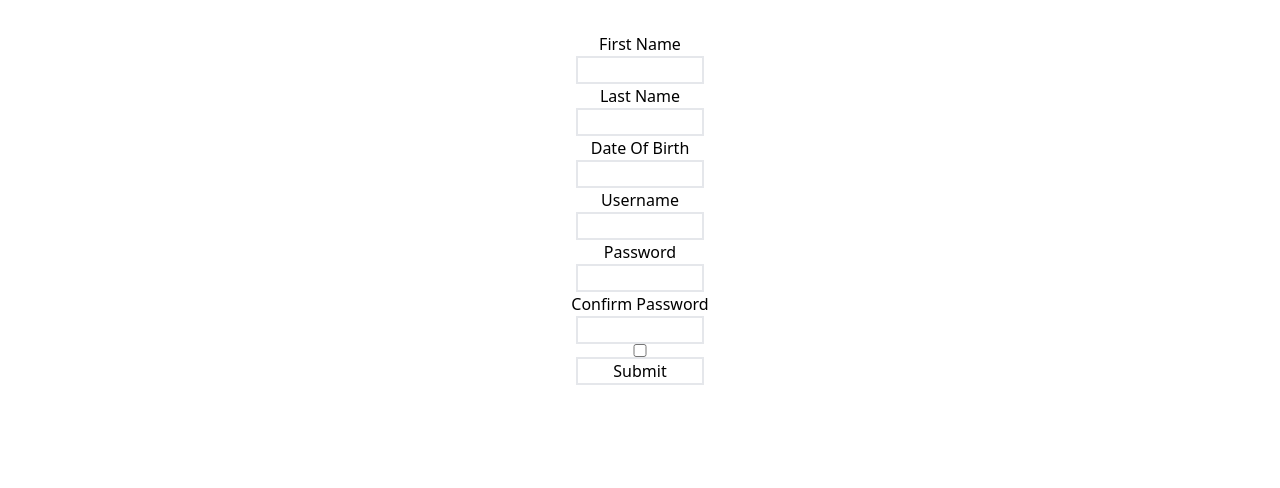
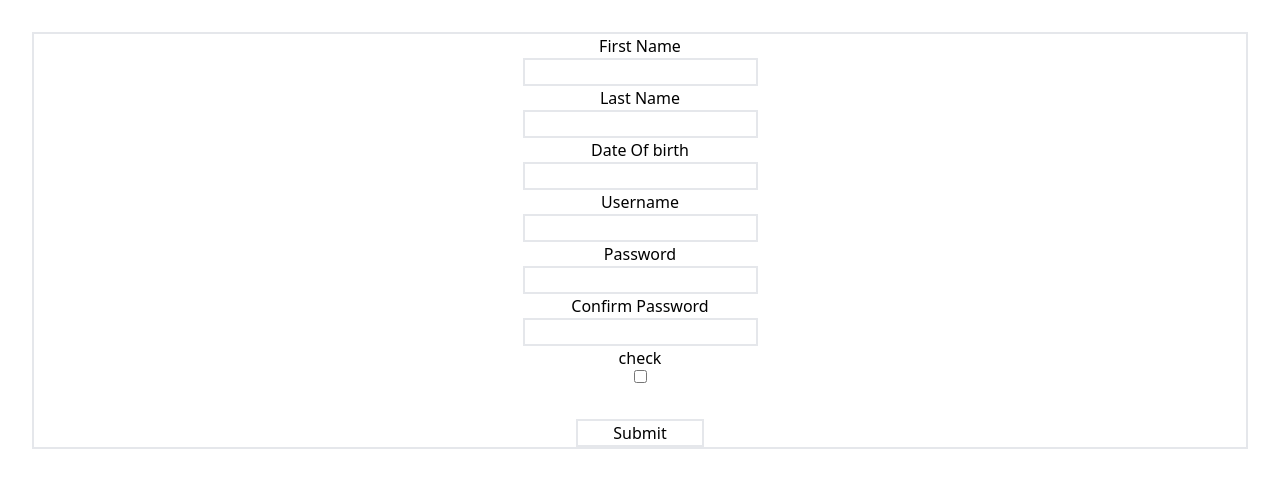
Before and after one commit to yogeshtakeo/team-white, a React (Vite) app: page / in a window 1280 px wide. Shown: the top 488 px of the page. Built offline with nearby package versions, Linux system fonts and the light colour scheme.

Commit message:
Create reusable component Inputfield

```diff
--- /dev/null
+++ b/src/pages/InputField.tsx
@@ -0,0 +1,28 @@
+import React from 'react'
+import {Field, ErrorMessage} from 'formik'
+interface IInputField{
+    label:string
+    name:string
+    type?:string
+    className?:string
+
+}
+const InputField:React.FC<IInputField> = ({label,name,type,className}) => {
+
+  return (
+    <div className={className}>
+        <label htmlFor={name}>
+            {label}
+        </label>
+        <Field
+        type={type}
+        name={name}
+
+        className='flex flex-col border-2 mx-auto'/>
+        <ErrorMessage name={name} className='text-red-600 mb-2' component='div'/>
+    </div>
+  )
+
+}
+
+export default InputField
--- a/src/pages/RegisterPage.tsx
+++ b/src/pages/RegisterPage.tsx
@@ -1,7 +1,8 @@
 import React from 'react'
-import {Formik, Form, Field,ErrorMessage} from 'formik'
+import {Formik, Form, Field} from 'formik'
 import * as Yup from 'yup'
 import { toast, Toaster } from 'react-hot-toast'
+import InputField from './InputField'
 
 const RegisterPage = () => {
     const initialValues={
@@ -11,7 +12,7 @@ const RegisterPage = () => {
         username:'',
         password:'',
         confirmpassword:'',
-        checked:false,
+        checkbox:false,
     }
     //validates the form input fields.
     const validationSchema=Yup.object({
@@ -21,7 +22,7 @@ const RegisterPage = () => {
         username:Yup.string().required('*Enter Username'),
         password:Yup.string().required('*Enter Password'),
         confirmpassword:Yup.string().required('*Please Confirm Password'),
-        checked:Yup.string().required('*Please check the checkbox')
+        checkbox:Yup.boolean().oneOf([true], 'You need to accept the terms and conditions')
     })
 
     function submithandler(values: typeof initialValues){
@@ -37,43 +38,31 @@ const RegisterPage = () => {
             return(
 
 
-    <Form className='flex flex-col'>
-        <label>First Name</label>
-        <Field className='border-2 w-32 mx-auto' type='text'
-            name='firstname'
+    <Form className='flex flex-col border-2 h-auto'>
+        <InputField  type='text'
+            name='firstname' label='First Name'
            />
-           <ErrorMessage className='text-red-600 mb-4' name="firstname" component='p'/>
-           <label>Last Name</label>
-        <Field className='border-2 w-32 mx-auto' type='text'
-            name='lastname'
+           <InputField  type='text'
+            name='lastname' label='Last Name'
            />
-           <ErrorMessage className='text-red-600 mb-4' name="lastname" component='div'/>
-           <label>Date Of Birth</label>
-        <Field className='border-2 w-32 mx-auto' type='text'
-            name='dob'
+           <InputField  type='text'
+            name='dob' label='Date Of birth'
            />
-           <ErrorMessage  className='text-red-600 mb-4' name="dob" component='div'/>
-           <label>Username</label>
-        <Field className='border-2 w-32 mx-auto' type='text'
-            name='username'
+           <InputField  type='text'
+            name='username' label='Username'
            />
-           <ErrorMessage className='text-red-600 mb-4' name="username" component='div'/>
-           <label>Password</label>
-        <Field className='border-2 w-32 mx-auto' type='password'
-            name='password'
+           <InputField  type='text'
+            name='password' label='Password'
            />
-           <ErrorMessage className='text-red-600 mb-4' name="password" component='div'/>
-           <label>Confirm Password</label>
-        <Field className='border-2 w-32 mx-auto' type='password'
-            name='confirmpassword'
+           <InputField  type='text'
+            name='confirmpassword' label='Confirm Password'
            />
-           <ErrorMessage name="confirmpassword" className='text-red-600 mb-4' component='div'/>
-           <Field className='border-2 w-32 mx-auto' type='checkbox'
-            name='checked'
+            <InputField  type='checkbox'
+            name='checkbox' label='check'
            />
-           <ErrorMessage name="checked" className='text-red-600 mb-4' component='div'/>
 
-           <button className='border-2 w-32 mx-auto' type="submit">Submit</button>
+
+           <button className='border-2 w-32 mx-auto mt-9' type="submit">Submit</button>
 <Toaster/>
     </Form>
 
```
